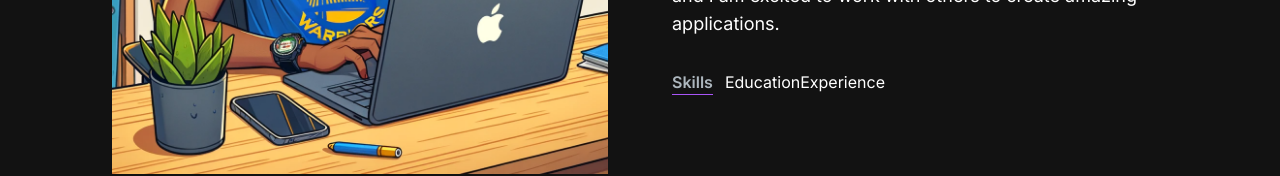
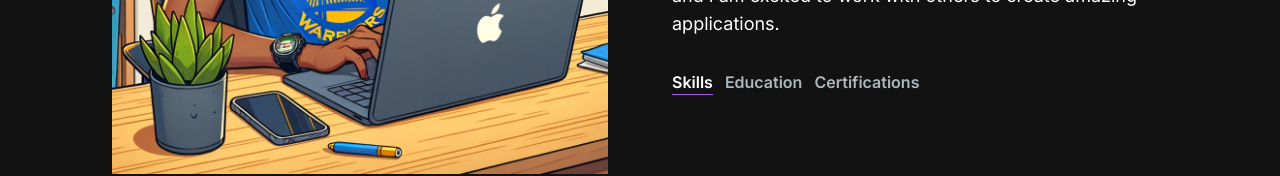
Before and after one commit to Slmbyn/portfolio-v2, a Next.js app: page / in a window 1280 px wide. Shown: the part 898-1074 px from the top of the page. Built offline with nearby package versions, Linux system fonts and the light colour scheme.

Commit message:
about me tabs

```diff
--- a/app/src/components/AboutSection.jsx
+++ b/app/src/components/AboutSection.jsx
@@ -1,10 +1,11 @@
 'use client'
 import React, {useTransition, useState} from 'react'
 import Image from "next/image"
+import TabButton from './TabButton'
 
 function AboutSection() {
     const [tab, setTab] = useState('skills')
-    const [startTransition, isPending] = useTransition()
+    const [isPending, startTransition] = useTransition()
 
     const handleTabChange = (id) => {
         startTransition(() => {
@@ -26,9 +27,18 @@ function AboutSection() {
                     I am excited to work with others to create amazing applications.
                 </p>
                 <div className='flex flex-row mt-8'>
-                    <span className='mr-3 font-semibold hover:text-white text-[#ADB7BE] border-b border-purple-500'>Skills</span>
-                    <span>Education</span>
-                    <span>Experience</span>
+                    <TabButton selectTab={() => handleTabChange("skills")} active={tab === 'skills'}>
+                        {" "}
+                        Skills{" "}
+                    </TabButton>
+                    <TabButton selectTab={() => handleTabChange("Education")} active={tab === 'Education'}>
+                        {" "}
+                        Education{" "}
+                    </TabButton>
+                    <TabButton selectTab={() => handleTabChange("Certifications")} active={tab === 'Certifications'}>
+                        {" "}
+                        Certifications{" "}
+                    </TabButton>
                 </div>
             </div>
         </div>
```
